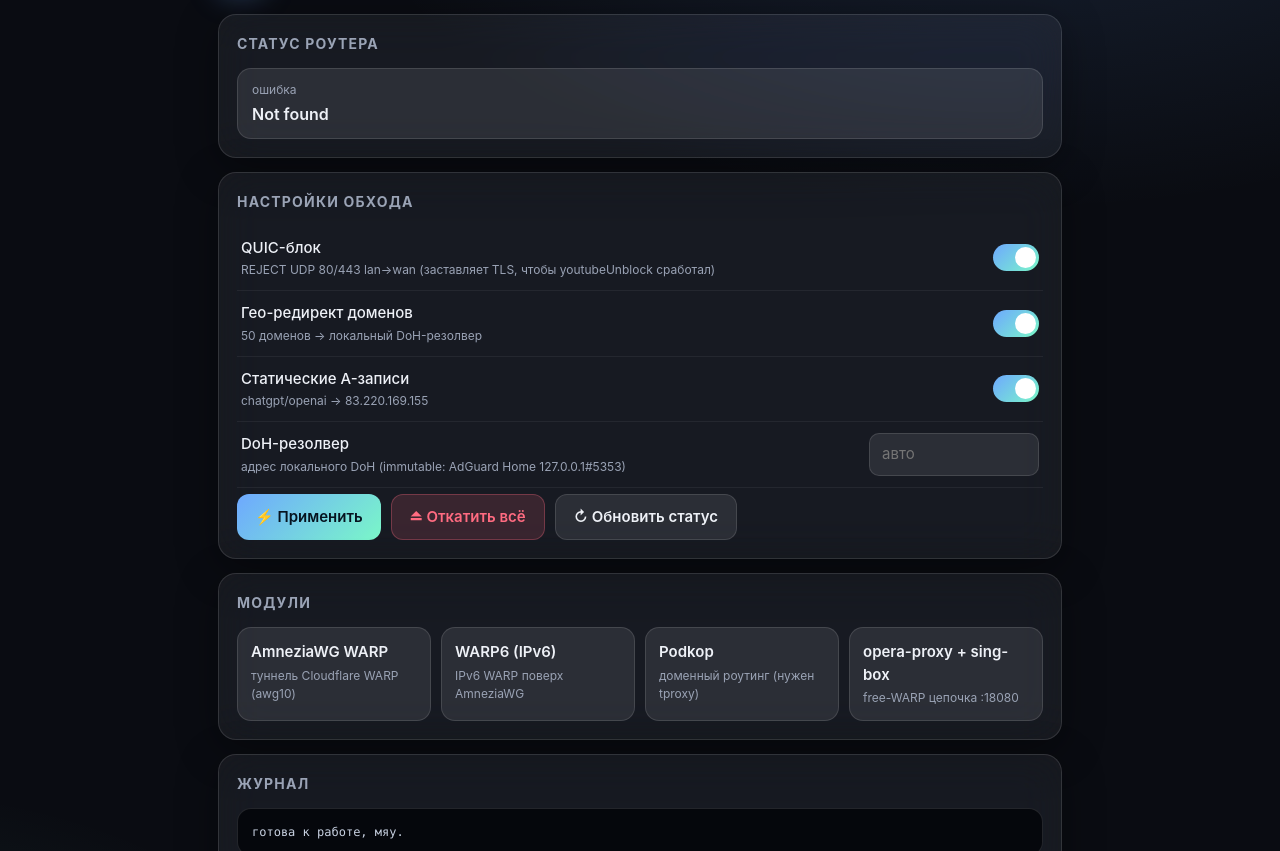
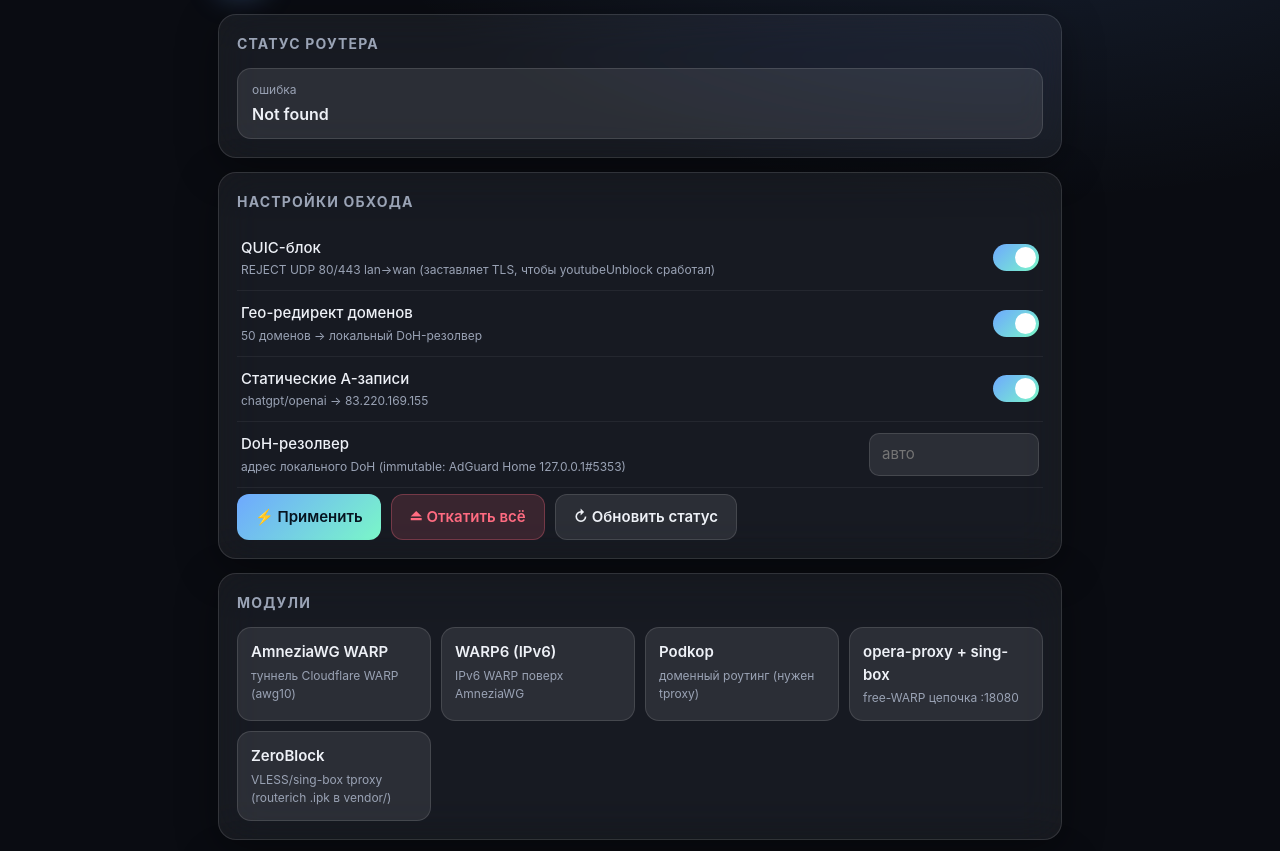
Before and after one commit to Sigmachan/open-routerich, a plain HTML site: page webui/www/index.html in a window 1280 px wide. Shown: the part 99-950 px from the top of the page. Drawn offline with Linux system fonts and the light colour scheme; no server answers.

Commit message:
feat(zeroblock): thin installer for routerich ZeroBlock (VLESS/sing-box tproxy)
Adds modules/zeroblock.sh: installs routerich's closed (MIT) ZeroBlock .ipk +
luci-app and pre-seeds config. ZeroBlock = sing-box/xray tproxy + FakeIP DNS,
the polished 'own VLESS tunnel' layer — a local-terminating tproxy survives
ECM/NSS/SFE hardware offload where packet-desync (youtubeUnblock) fails, so it's
the realistic full RKN-SNI bypass on accelerated routers.

- opkg --force-depends (routerich ABI lib deps won't name-match elsewhere);
  best-effort runtime deps; auto sing-box engine (feed -> SagerNet ipk).
- seed proxy section via --vless / subscription via --sub (+ --lists/--iface/dns).
- honest gates: opkg + mutable root only; dies on apk firmware and immutable
  vendor roots (Xiaomi IPQ) pointing to modules/proxy.sh / manual TUN.
- no public feed: .ipk supplied via --ipk-dir/--ipk-url/ZB_IPK_URL; vendor/zeroblock/
  holds local blobs (git-ignored). Community v2 needs verified routerich device ->
  v1 + itdoginfo GitHub lists elsewhere.
- wired into webui (cgi dispatch + tile) and README (modules + structure).

```diff
--- a/webui/www/index.html
+++ b/webui/www/index.html
@@ -112,6 +112,7 @@
       <div class="mod" data-mod="warp6"><div class="t">WARP6 (IPv6)</div><div class="d">IPv6 WARP поверх AmneziaWG</div></div>
       <div class="mod" data-mod="podkop"><div class="t">Podkop</div><div class="d">доменный роутинг (нужен tproxy)</div></div>
       <div class="mod" data-mod="proxy"><div class="t">opera-proxy + sing-box</div><div class="d">free-WARP цепочка :18080</div></div>
+      <div class="mod" data-mod="zeroblock"><div class="t">ZeroBlock</div><div class="d">VLESS/sing-box tproxy (routerich .ipk в vendor/)</div></div>
     </div>
   </div>
 
```
Also changed, not shown: 4 other files.
